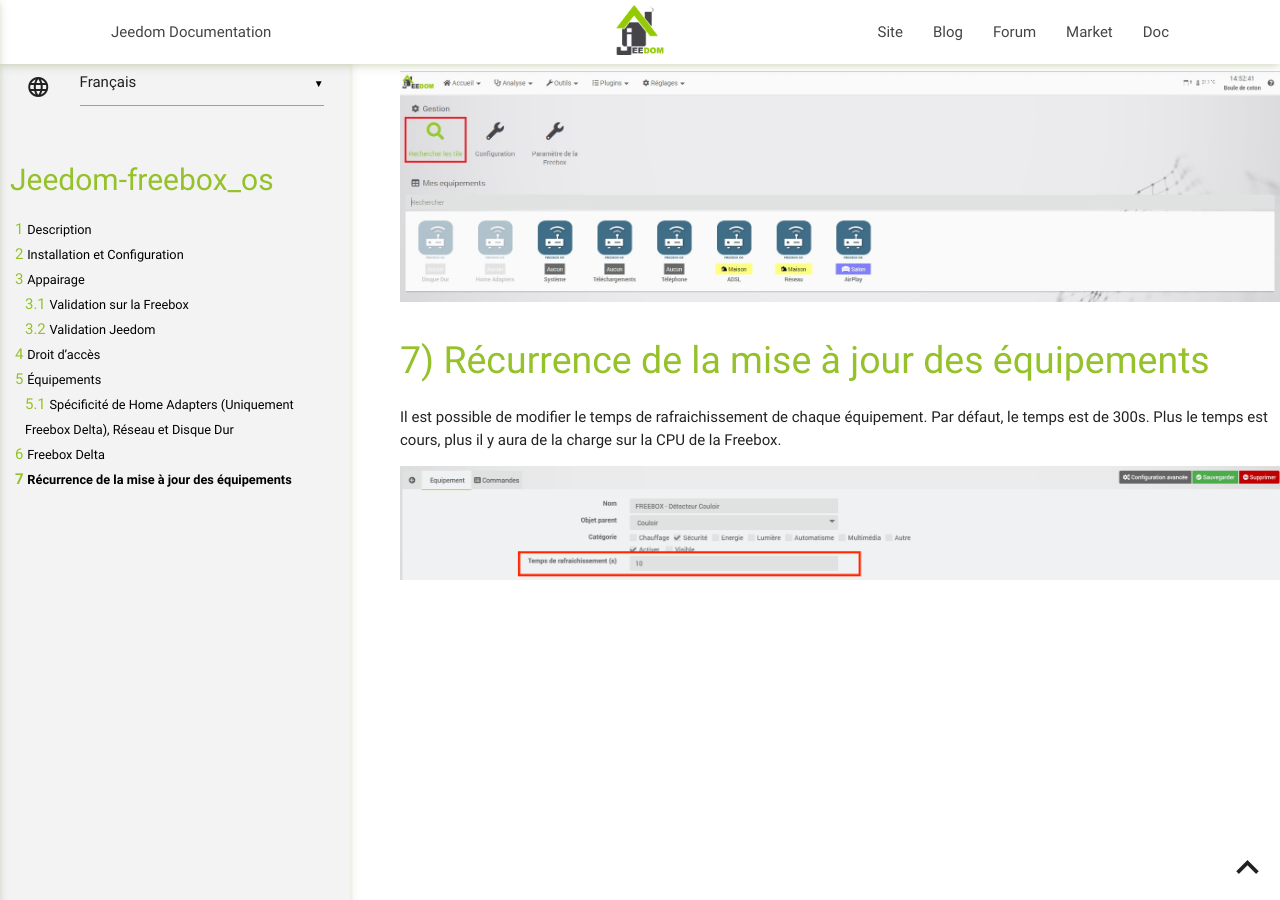
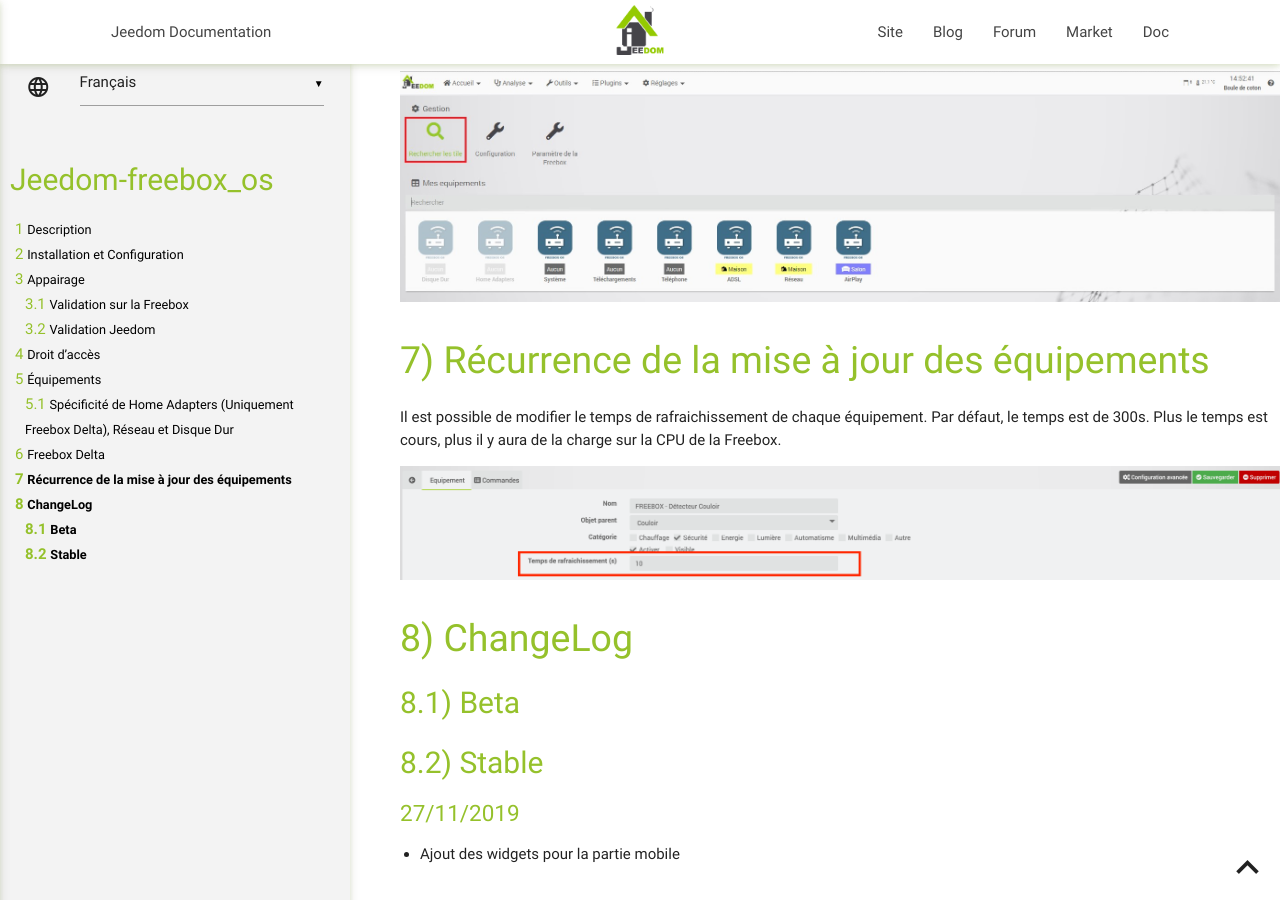
Before and after one commit to mika-nt28/Jeedom-Freebox_OS, a Jekyll site: the page built from docs/fr_FR/index.md, in a window 1280 px wide and 900 px high, scrolled down 5809 px. Built offline with Jekyll 4.4.1, drawn with Linux system fonts in a browser that asks for light colours; our own code applies the rules of GitHub Pages for plain Markdown files.

Commit message:
Update index.md

```diff
--- a/docs/fr_FR/index.md
+++ b/docs/fr_FR/index.md
@@ -163,3 +163,16 @@ Il est possible de modifier le temps de rafraichissement de chaque équipement.
 Plus le temps est cours, plus il y aura de la charge sur la CPU de la Freebox.
 
 ![Temps de rafraichissement](../images/Temps_de_rafraichissement.jpg)
+
+ChangeLog
+=========
+
+Beta
+----
+
+Stable
+------
+
+### 27/11/2019
+
+* Ajout des widgets pour la partie mobile
```
